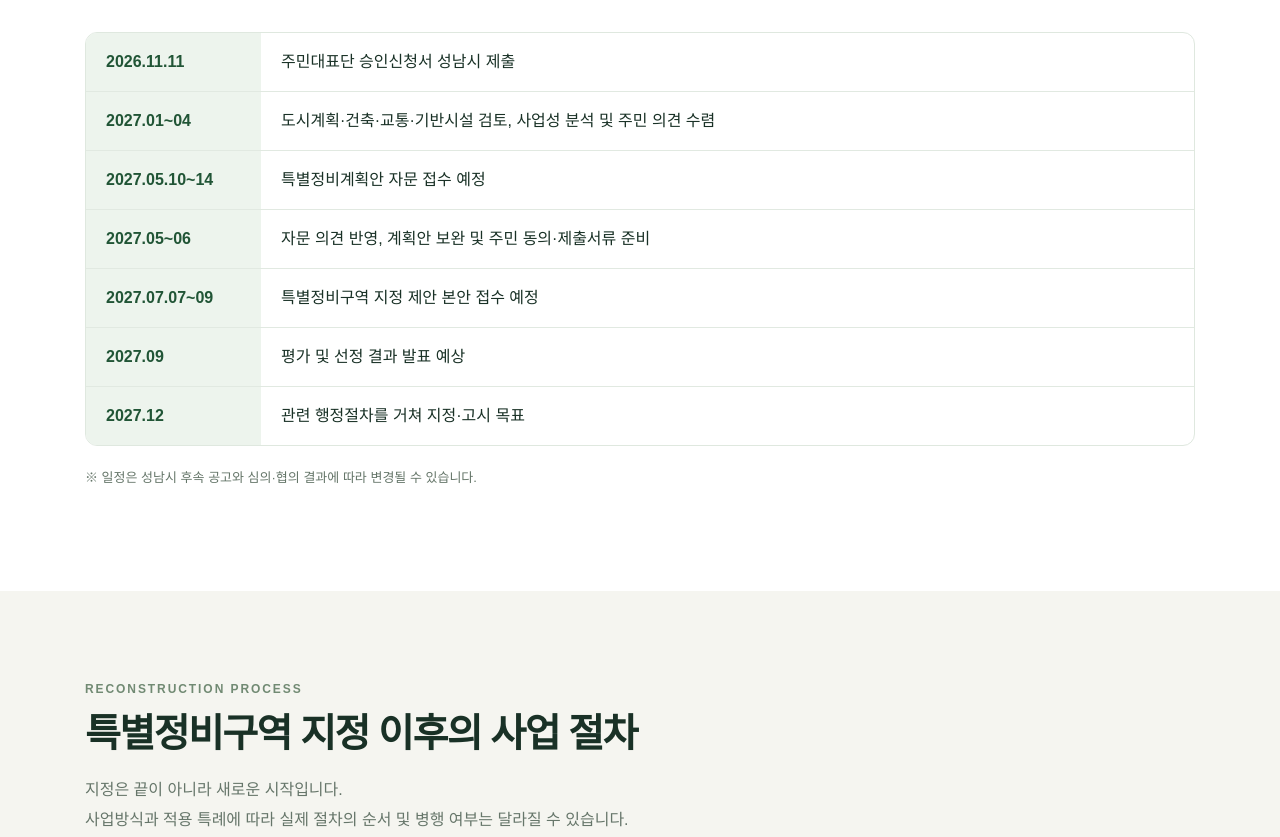
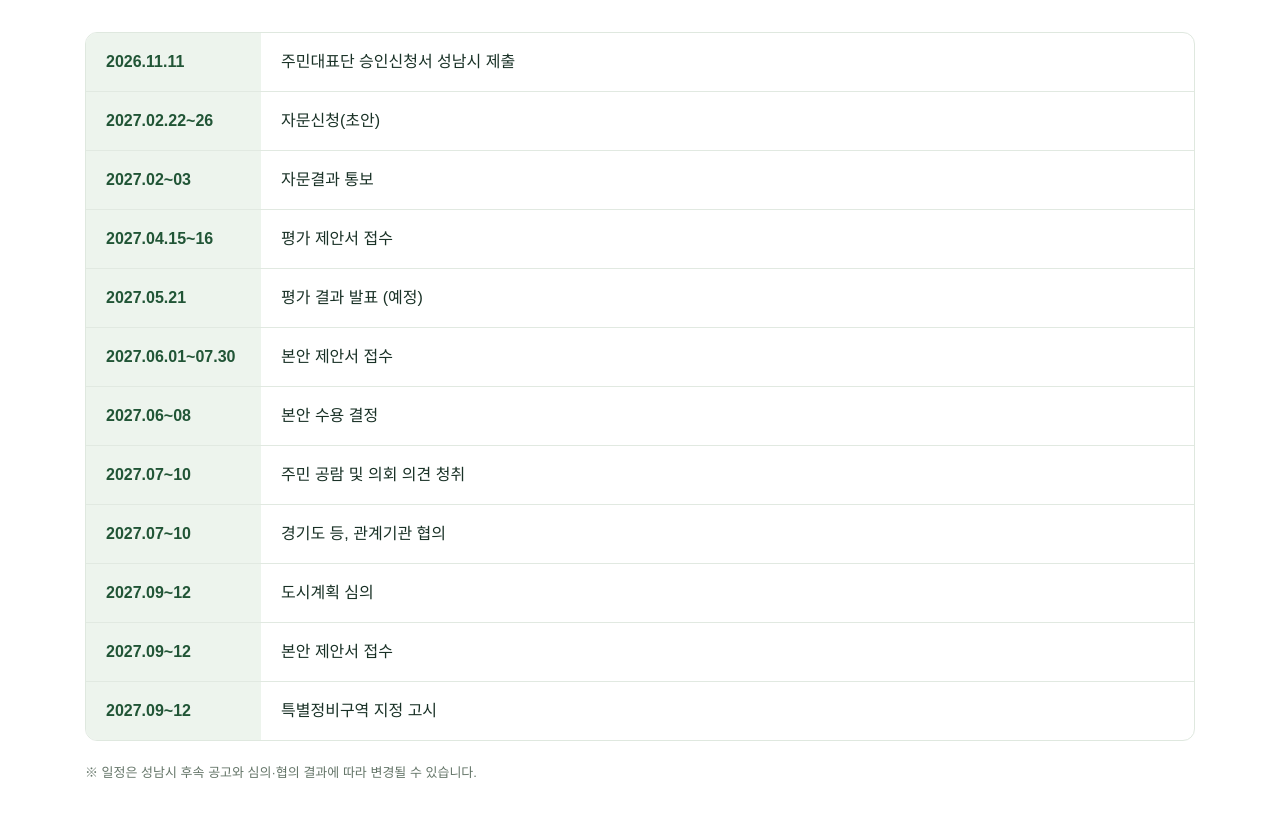
Before and after one commit to bundang230/jeongdeun, a plain HTML site: page index.html in a window 1280 px wide. Shown: the part 4268-5105 px from the top of the page. Drawn offline with Linux system fonts and the light colour scheme.

Commit message:
2027년 추진 일정 변경
Added new roadmap and process details for the project.

```diff
--- a/index.html
+++ b/index.html
@@ -18,12 +18,17 @@ p{margin-top:0;margin-bottom:1.05em;line-height:1.85} .sectionhead p{max-width:8
 <p class="notice">※ 법정 주민대표단 구성 상한 25명은 실제 인원 25명을 뜻하지 않습니다. 주민대표단의 법적 권한과 승인 절차는 관계 법령 및 성남시의 심사 결과에 따릅니다.</p></div></section>
 <section class="section anchor" id="roadmap"><div class="wrap"><div class="sectionhead"><div class="kicker">2027 ROADMAP</div><h2>2027년 특별정비구역 주민제안 추진 일정</h2><p class="lead">2027년 특별정비구역 지정 제안 추진 일정입니다.</p><p class="lead">일정은 관계기관 공고 및 사업 추진 상황에 따라 변경될 수 있습니다.</p></div><div class="roadmap">
 <div>2026.11.11</div><div>주민대표단 승인신청서 성남시 제출</div>
-<div>2027.01~04</div><div>도시계획·건축·교통·기반시설 검토, 사업성 분석 및 주민 의견 수렴</div>
-<div>2027.05.10~14</div><div>특별정비계획안 자문 접수 예정</div>
-<div>2027.05~06</div><div>자문 의견 반영, 계획안 보완 및 주민 동의·제출서류 준비</div>
-<div>2027.07.07~09</div><div>특별정비구역 지정 제안 본안 접수 예정</div>
-<div>2027.09</div><div>평가 및 선정 결과 발표 예상</div>
-<div>2027.12</div><div>관련 행정절차를 거쳐 지정·고시 목표</div></div><p class="notice">※ 일정은 성남시 후속 공고와 심의·협의 결과에 따라 변경될 수 있습니다.</p></div></section>
+<div>2027.02.22~26</div><div>자문신청(초안)</div>
+<div>2027.02~03</div><div>자문결과 통보</div>
+<div>2027.04.15~16</div><div>평가 제안서 접수</div>
+<div>2027.05.21</div><div>평가 결과 발표 (예정)</div>
+<div>2027.06.01~07.30</div><div>본안 제안서 접수</div>
+  <div>2027.06~08</div><div>본안 수용 결정</div>
+  <div>2027.07~10</div><div>주민 공람 및 의회 의견 청취</div>
+  <div>2027.07~10</div><div>경기도 등, 관계기관 협의</div>
+  <div>2027.09~12</div><div>도시계획 심의</div>
+  <div>2027.09~12</div><div>본안 제안서 접수</div>
+<div>2027.09~12</div><div>특별정비구역 지정 고시</div></div><p class="notice">※ 일정은 성남시 후속 공고와 심의·협의 결과에 따라 변경될 수 있습니다.</p></div></section>
 <section class="section soft anchor" id="process"><div class="wrap"><div class="sectionhead"><div class="kicker">RECONSTRUCTION PROCESS</div><h2>특별정비구역 지정 이후의 사업 절차</h2><p class="lead">지정은 끝이 아니라 새로운 시작입니다.<br/>사업방식과 적용 특례에 따라 실제 절차의 순서 및 병행 여부는 달라질 수 있습니다.</p></div><div class="info-grid"><div class="card"><h3>01 · 사업 주체 및 전문업체</h3><p>조합 또는 신탁 등 사업방식을 검토하고, 필요한 전문업체와 설계·사업관리 체계를 준비합니다.</p></div><div class="card"><h3>02 · 계획 및 인허가</h3><p>건축·사업계획 수립, 시공사 선정, 사업시행계획 인가 등 관계 법령에 따른 절차를 추진합니다.</p></div><div class="card"><h3>03 · 분양·공사·입주</h3><p>분양신청 및 관리처분, 이주·철거, 착공·준공, 입주·등기와 청산 절차를 진행합니다.</p></div></div><p class="notice"></p></div></section>
 
 <section class="section soft anchor" id="methods"><div class="wrap"><div class="sectionhead"><div class="kicker">PROJECT DELIVERY OPTIONS</div><h2>조합방식과 신탁방식 비교</h2><p class="lead">사업방식별 특성을 비교하고, 주민에게 유리한 조건을 함께 검토합니다.</p><p class="lead">선택할 때에는 총사업비와 금융비용, 계약 해지·변경 조건, 주민의 통제권, 전문업체 역량, 인허가 대응 능력을 함께 비교해야 합니다.</p></div><div style="overflow-x:auto"><table class="compare"><thead><tr><th>비교 항목</th><th>조합방식</th><th>신탁방식</th></tr></thead><tbody><tr><td>사업 주체</td><td>조합이 사업의 주요 의사결정과 추진을 주도</td><td>신탁사가 계약과 법적 절차에 따라 사업시행 업무를 담당</td></tr><tr><td>주요 장점</td><td>주민 주도권 및 사업 운영에 대한 직접 통제 가능, 신탁보수 부담 없음</td><td>전문 조직의 사업관리·자금조달·실무 역량 활용 가능</td></tr><tr><td>주요 유의점</td><td>집행부 전문성·내부 의사결정·자금조달 역량 확보 필요</td><td>신탁보수 발생, 계약조건·권한 배분·주민 통제장치 면밀한 검토 필요</td></tr><tr><td>사업 속도</td><td>동의 확보, 조직 운영, 인허가 대응에 따라 달라짐</td><td>전문성 활용 가능하나 동의 확보, 인허가, 협의 과정에 따라 달라짐</td></tr><tr><td>핵심 성공 조건</td><td>주민 단합, 투명한 운영, 전문 협력체계</td><td>주민 단합, 합리적 계약, 투명한 감독체계</td></tr></tbody></table></div><div class="emphasis">조합과 신탁 중 어느 방식이든 주민 동의와 단합, 전문적인 사업관리, 투명한 의사결정이 중요합니다.<br/>사업방식만으로 속도가 결정되는 것은 아닙니다.</div><p class="notice">※ 실제 사업기간·비용은 적용 법령, 정비구역 지정, 조합·신탁 인가 절차, 계약조건 및 사업 여건에 따라 달라질 수 있습니다. 방식별 우열이나 동일한 사업기간을 보장하는 설명은 아닙니다.</p></div></section>
```
